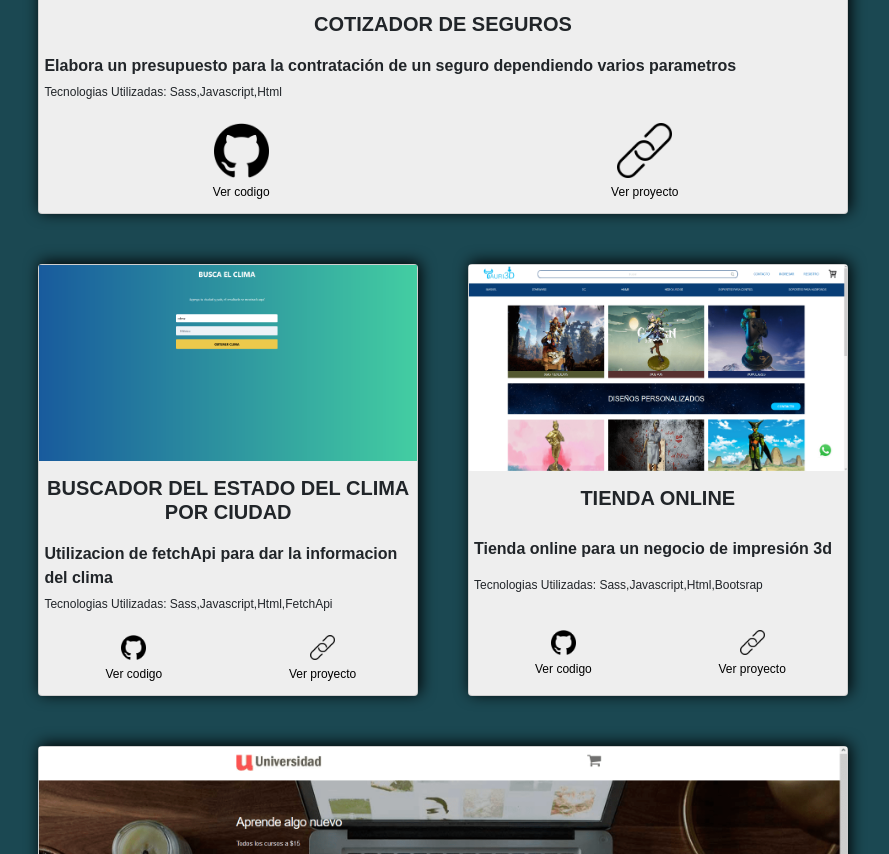
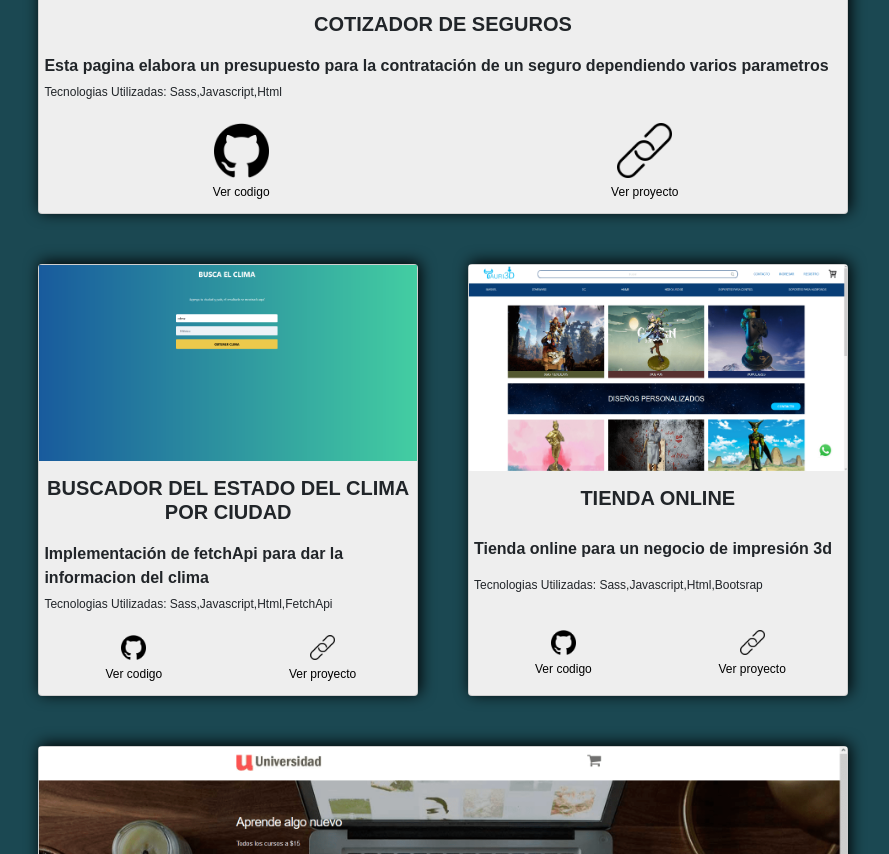
Before and after one commit to esdras4757/portafolio, a website: page index.html in a window 1280 px wide. Shown: the part 4377-5231 px from the top of the page, without its empty margins (197-1086 px from the left). Drawn offline with Linux system fonts and the light colour scheme.

Commit message:
Update index.html

```diff
--- a/index.html
+++ b/index.html
@@ -230,7 +230,7 @@
                         <div class="card">
                             <img src="images/ProyectoSeguro.png" alt="">
                             <h3>Cotizador de seguros</h3>
-                            <p>Elabora un presupuesto para la contratación de un seguro dependiendo varios parametros</p>
+                            <p>Esta pagina elabora un presupuesto para la contratación de un seguro dependiendo varios parametros</p>
                             <p id="tecnologias">Tecnologias utilizadas: sass,javascript,html</p>
                             <div class='links'><a href=""><img src="images/github.png" alt="">Ver codigo</a>
                                 <a href=""><img src="images/88422.png" alt="">Ver proyecto</a></div>
@@ -240,7 +240,7 @@
                         <div class="card">
                             <img src="images/clima.png" alt="">
                             <h3>buscador del estado del clima por ciudad</h3>
-                            <p>Utilizacion de fetchApi para dar la informacion del clima</p>
+                            <p>Implementación de fetchApi para dar la informacion del clima</p>
                             <p id="tecnologias">Tecnologias utilizadas: sass,javascript,html,FetchApi</p>
                             <div class='links'><a href=""><img src="images/github.png" alt="">Ver codigo</a>
                                 <a href=""><img src="images/88422.png" alt=""> Ver proyecto</a></div>
```
